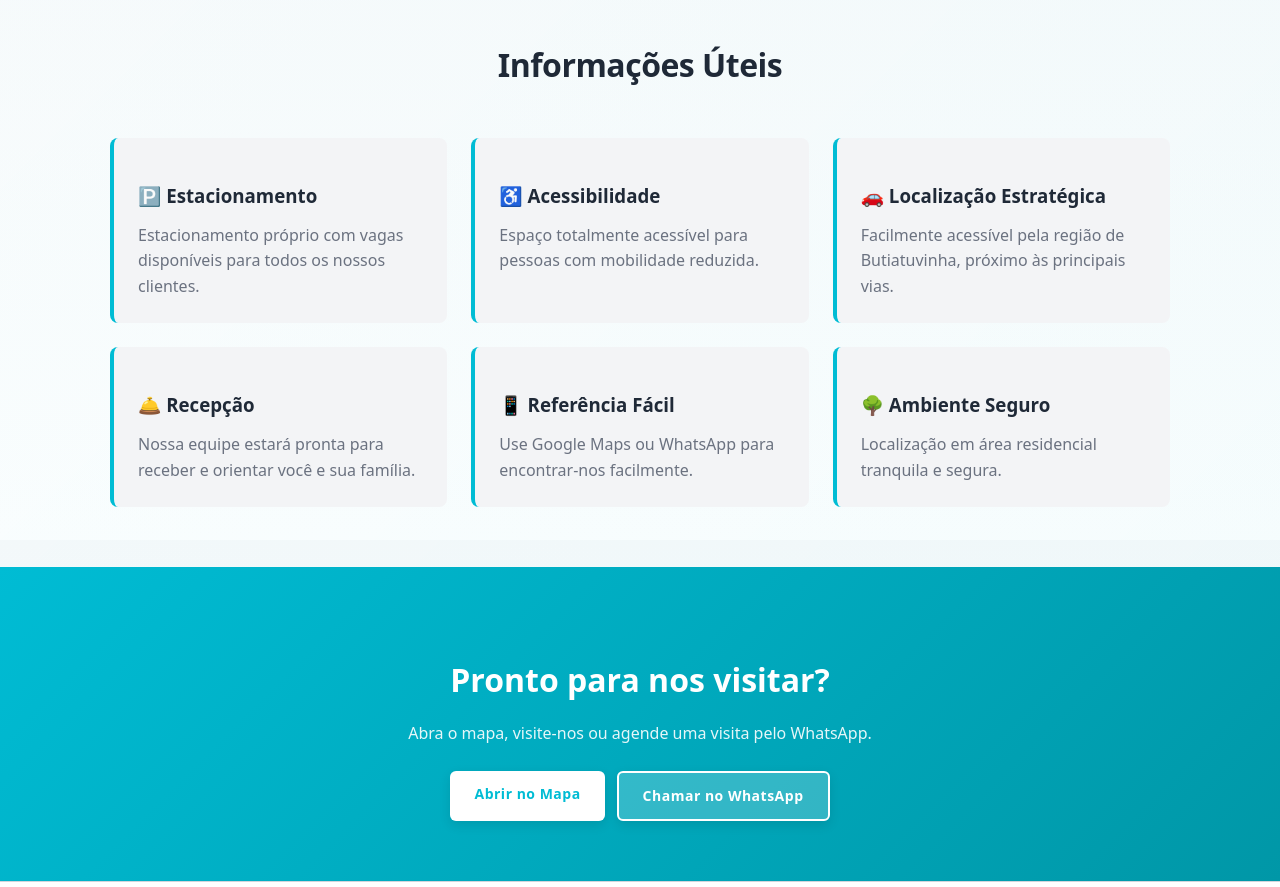
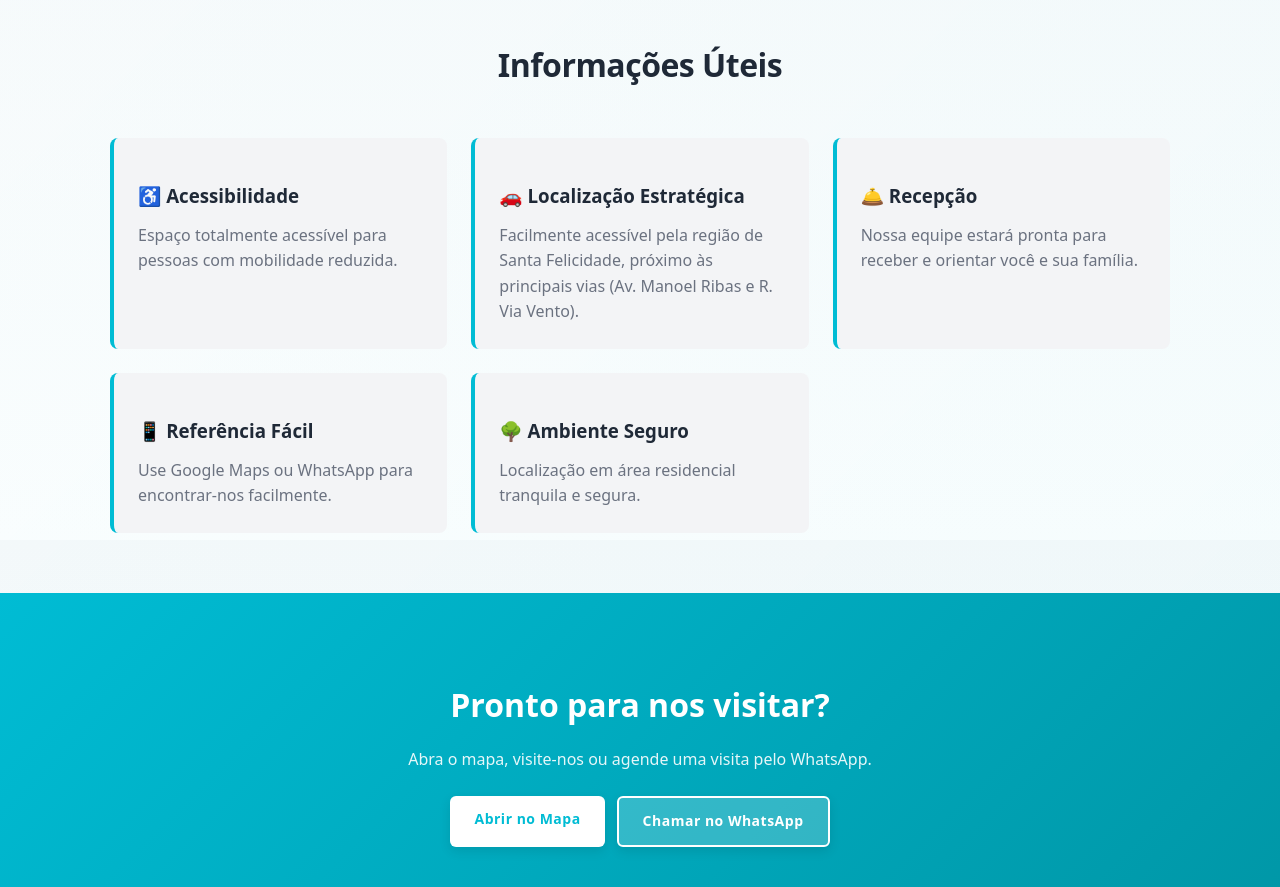
Before and after one commit to Nando-DevOps/31-meu, a plain HTML site: page localizacao.html in a window 1280 px wide. Shown: the part 1060-1947 px from the top of the page. Drawn offline with Linux system fonts and the light colour scheme.

Commit message:
Update localizacao.html

```diff
--- a/localizacao.html
+++ b/localizacao.html
@@ -187,23 +187,6 @@
               "
             >
               <h3 style="margin-bottom: 12px; color: #1f2937">
-                🅿️ Estacionamento
-              </h3>
-              <p class="muted" style="margin: 0">
-                Estacionamento próprio com vagas disponíveis para todos os
-                nossos clientes.
-              </p>
-            </div>
-
-            <div
-              style="
-                padding: 24px;
-                background: #f3f4f6;
-                border-radius: 8px;
-                border-left: 4px solid #00bcd4;
-              "
-            >
-              <h3 style="margin-bottom: 12px; color: #1f2937">
                 ♿ Acessibilidade
               </h3>
               <p class="muted" style="margin: 0">
@@ -224,8 +207,8 @@
                 🚗 Localização Estratégica
               </h3>
               <p class="muted" style="margin: 0">
-                Facilmente acessível pela região de Butiatuvinha, próximo às
-                principais vias.
+                Facilmente acessível pela região de Santa Felicidade, próximo às
+                principais vias (Av. Manoel Ribas e R. Via Vento).
               </p>
             </div>
 
```
